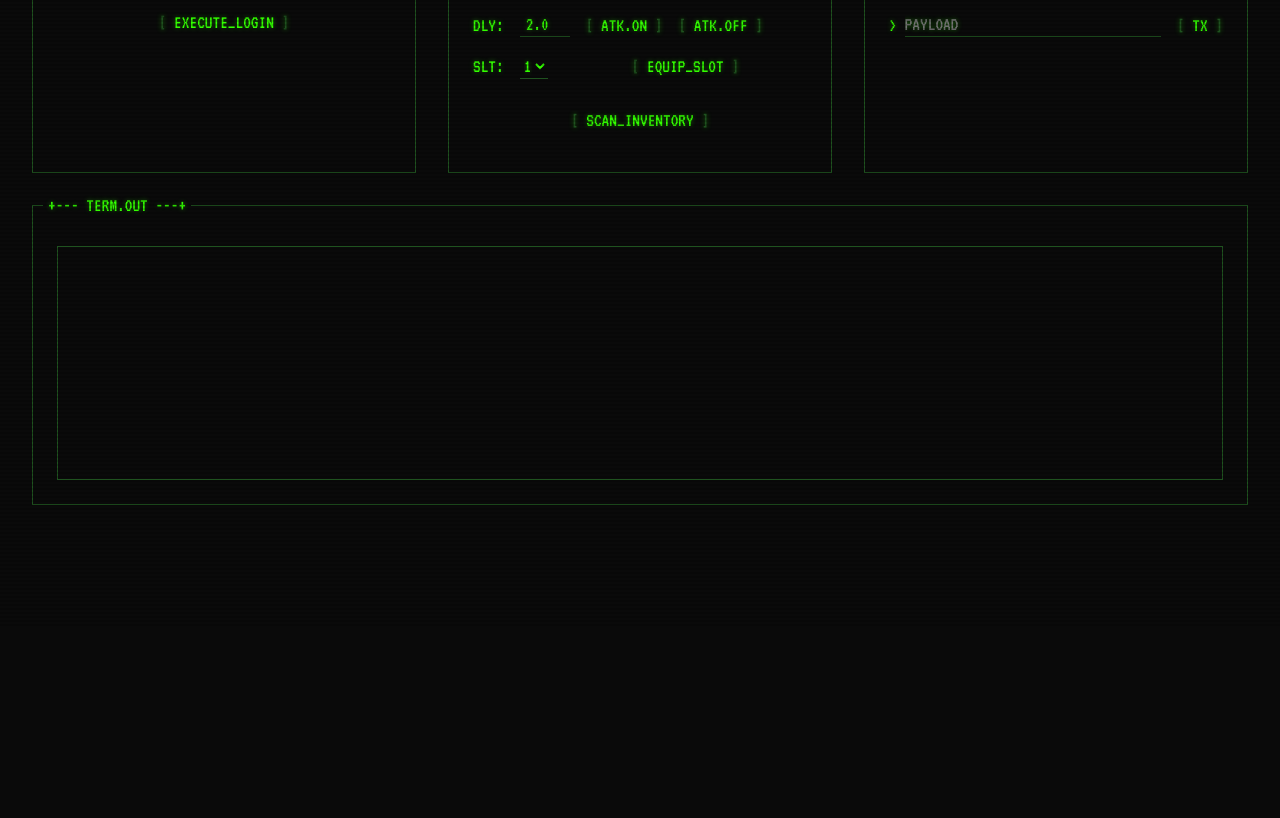
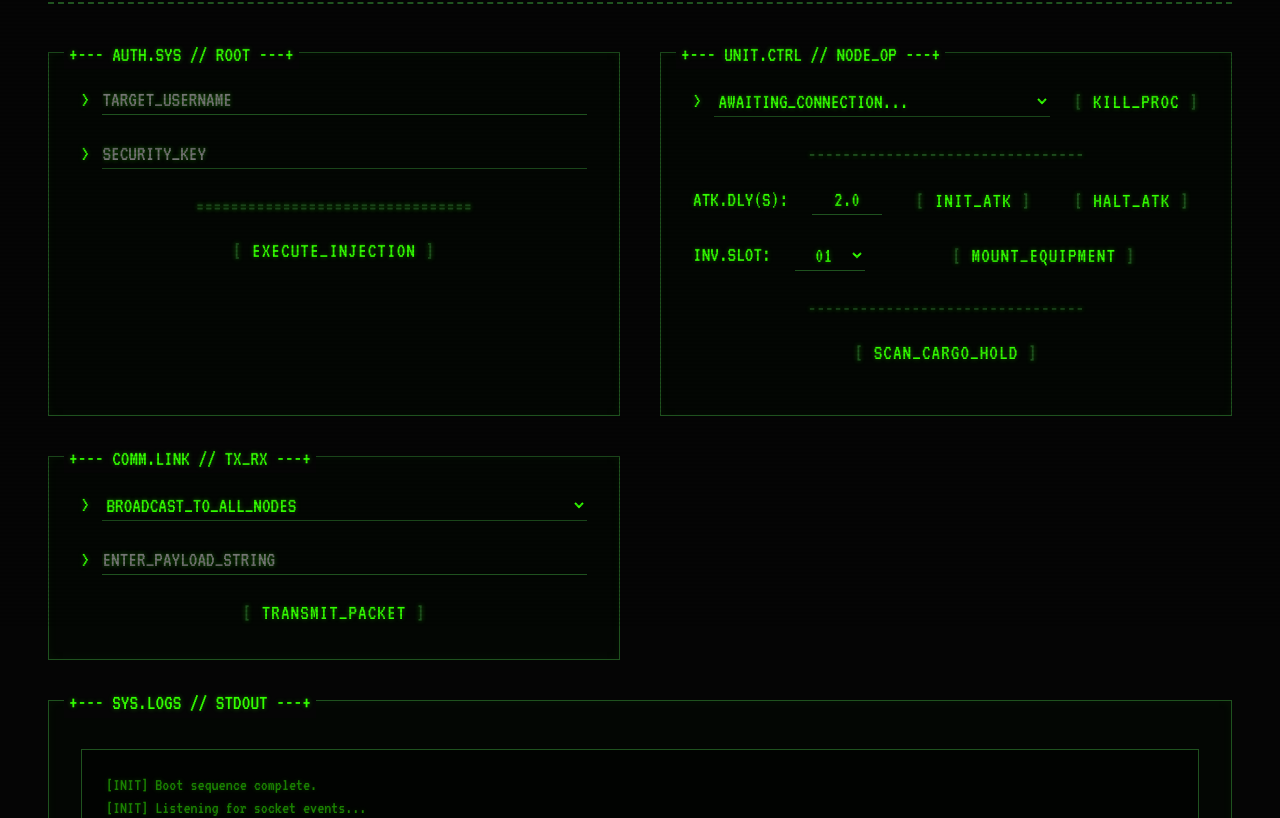
Before and after one commit to zmendless/afk-client2, a website: page index.html in a window 1280 px wide. Shown: the part 174-992 px from the top of the page. Before the commit the page ends 800 px from the top, so only its background shows below. Drawn offline with Linux system fonts and the light colour scheme; no server answers.

Commit message:
Update index.html

```diff
--- a/index.html
+++ b/index.html
@@ -3,32 +3,35 @@
 <head>
     <meta charset="UTF-8">
     <meta name="viewport" content="width=device-width, initial-scale=1.0">
-    <title>TULPAR_OS</title>
+    <title>TULPAR_OS_V2</title>
     <style>
         @import url('https://fonts.googleapis.com/css2?family=VT323&display=swap');
 
         :root {
-            --bg: #0a0a0a;
+            --bg: #050505;
             --fg: #33ff00;
             --muted: #1f521f;
             --glow: 0 0 5px rgba(51, 255, 0, 0.4);
             --scanline: rgba(0, 0, 0, 0.15);
         }
 
+        /* Custom text selection for that true terminal feel */
+        ::selection { background: var(--fg); color: var(--bg); text-shadow: none; }
+
         body {
             background-color: var(--bg);
             color: var(--fg);
             font-family: 'VT323', monospace;
-            font-size: 1.2rem;
+            font-size: 1.35rem; /* Increased base size */
             text-transform: uppercase;
             text-shadow: var(--glow);
-            margin: 0;
-            padding: 2rem;
-            line-height: 1.2;
+            margin: 0 auto;
+            max-width: 1600px; /* Expansive layout constraint */
+            padding: 3rem; /* More breathing room */
+            line-height: 1.3;
             overflow-x: hidden;
         }
 
-        /* CRT Scanline Overlay */
         body::after {
             content: " ";
             display: block;
@@ -42,35 +45,51 @@
 
         header {
             border-bottom: 2px dashed var(--muted);
-            padding-bottom: 1rem;
-            margin-bottom: 2rem;
+            padding-bottom: 1.5rem;
+            margin-bottom: 3rem;
             display: flex;
             justify-content: space-between;
             align-items: flex-end;
         }
 
-        h1 { margin: 0; font-size: 2rem; font-weight: normal; }
-        .status { color: var(--fg); opacity: 0.8; }
-        .blink { animation: blinker 1s linear infinite; }
+        .logo h1 {
+            margin: 0;
+            font-size: 1.8rem;
+            font-weight: normal;
+            letter-spacing: 2px;
+            line-height: 1;
+        }
+
+        .sys-telemetry {
+            text-align: right;
+            font-size: 1.1rem;
+            color: var(--muted);
+        }
+        .sys-telemetry div { margin-bottom: 0.2rem; }
+        .sys-telemetry .active-status { color: var(--fg); font-weight: bold; }
+
+        .blink { animation: blinker 1s cubic-bezier(0.5, 0, 1, 1) infinite; }
         @keyframes blinker { 50% { opacity: 0; } }
 
         .grid {
             display: grid;
-            grid-template-columns: repeat(auto-fit, minmax(350px, 1fr));
-            gap: 2rem;
+            grid-template-columns: repeat(auto-fit, minmax(400px, 1fr)); /* Larger panels */
+            gap: 2.5rem;
         }
 
         .panel {
             border: 1px solid var(--muted);
-            padding: 1.5rem;
+            padding: 2rem; /* Increased padding */
             position: relative;
+            background: rgba(0, 10, 0, 0.3);
+            box-shadow: inset 0 0 10px rgba(51, 255, 0, 0.05);
         }
 
         .panel::before {
             content: "+--- " attr(data-title) " ---+";
             position: absolute;
             top: -12px;
-            left: 10px;
+            left: 15px;
             background: var(--bg);
             padding: 0 5px;
             color: var(--fg);
@@ -78,22 +97,13 @@
 
         .row {
             display: flex;
-            gap: 1rem;
-            margin-bottom: 1rem;
+            gap: 1.5rem;
+            margin-bottom: 1.5rem;
             align-items: center;
         }
 
-        .input-wrap {
-            display: flex;
-            align-items: center;
-            flex: 1;
-        }
-
-        .input-wrap::before {
-            content: ">";
-            margin-right: 0.5rem;
-            color: var(--fg);
-        }
+        .input-wrap { display: flex; align-items: center; flex: 1; }
+        .input-wrap::before { content: ">"; margin-right: 0.8rem; color: var(--fg); }
 
         input, select {
             background: transparent;
@@ -106,13 +116,22 @@
             outline: none;
             width: 100%;
             text-transform: uppercase;
-            padding: 2px 0;
+            padding: 4px 0;
+            transition: border-color 0.2s;
         }
 
         input:focus, select:focus { border-bottom-color: var(--fg); }
         option { background: var(--bg); color: var(--fg); }
 
-        .short-input { width: 50px; text-align: center; }
+        /* Remove Number Input Spinners */
+        input[type="number"]::-webkit-inner-spin-button,
+        input[type="number"]::-webkit-outer-spin-button {
+            -webkit-appearance: none;
+            margin: 0;
+        }
+        input[type="number"] { -moz-appearance: textfield; }
+
+        .short-input { width: 70px; text-align: center; }
 
         button {
             background: transparent;
@@ -125,6 +144,7 @@
             transition: none;
             padding: 0;
             white-space: nowrap;
+            letter-spacing: 1px;
         }
 
         button::before { content: "[ "; color: var(--muted); }
@@ -132,93 +152,127 @@
         button:hover { background: var(--fg); color: var(--bg); text-shadow: none; }
         button:hover::before, button:hover::after { color: var(--bg); }
 
+        .divider {
+            color: var(--muted);
+            margin: 1rem 0;
+            text-align: center;
+            overflow: hidden;
+            white-space: nowrap;
+        }
+
         #console {
-            height: 200px;
+            height: 350px; /* Taller console */
             overflow-y: auto;
             border: 1px solid var(--muted);
-            padding: 1rem;
+            padding: 1.5rem;
             margin-top: 1rem;
-            font-size: 1rem;
-            text-transform: none; /* Keep logs readable */
+            font-size: 1.1rem;
+            text-transform: none;
+            background: rgba(0, 0, 0, 0.5);
         }
 
         ul { list-style: none; padding: 0; margin: 0; }
-        li { display: flex; justify-content: space-between; border-bottom: 1px dashed var(--muted); padding: 0.2rem 0; }
+        li { display: flex; justify-content: space-between; border-bottom: 1px dotted var(--muted); padding: 0.4rem 0; }
 
-        /* Scrollbar styling */
-        ::-webkit-scrollbar { width: 10px; }
+        ::-webkit-scrollbar { width: 12px; }
         ::-webkit-scrollbar-track { background: var(--bg); border-left: 1px solid var(--muted); }
-        ::-webkit-scrollbar-thumb { background: var(--muted); }
+        ::-webkit-scrollbar-thumb { background: var(--muted); border: 1px solid var(--bg); }
         ::-webkit-scrollbar-thumb:hover { background: var(--fg); }
     </style>
 </head>
 <body>
 
     <header>
-        <h1>TULPAR_OS<span class="blink">_</span></h1>
-        <div id="status" class="status">SYS.STATE: OFFLINE</div>
+        <div class="logo">
+            <h1>
++-+-+-+-+-+-+-+-+-+<br>
+|T|U|L|P|A|R|_|O|S|<br>
++-+-+-+-+-+-+-+-+-+<span class="blink">█</span>
+            </h1>
+        </div>
+        <div class="sys-telemetry">
+            <div id="clock">SYS.TIME: 00:00:00</div>
+            <div>MEM: [|||||||...] 48%</div>
+            <div>UPLINK: <span class="active-status">STABLE</span></div>
+            <div id="status" class="active-status">NET.STATE: OFFLINE</div>
+        </div>
     </header>
 
     <div class="grid">
-        <div class="panel" data-title="AUTH.SYS">
+        <div class="panel" data-title="AUTH.SYS // ROOT">
             <div class="row">
-                <div class="input-wrap"><input id="user" placeholder="USERNAME"></div>
-                <div class="input-wrap"><input id="pass" type="password" placeholder="PASSWORD"></div>
+                <div class="input-wrap"><input id="user" placeholder="TARGET_USERNAME" autocomplete="off"></div>
             </div>
-            <button onclick="addBot()" style="width: 100%;">EXECUTE_LOGIN</button>
+            <div class="row">
+                <div class="input-wrap"><input id="pass" type="password" placeholder="SECURITY_KEY"></div>
+            </div>
+            <div class="divider">================================</div>
+            <button onclick="addBot()" style="width: 100%;">EXECUTE_INJECTION</button>
         </div>
 
-        <div class="panel" data-title="UNIT.CTRL">
+        <div class="panel" data-title="UNIT.CTRL // NODE_OP">
             <div class="row">
                 <div class="input-wrap">
                     <select id="bot-select">
-                        <option value="" disabled selected>NO_UNITS_ACTIVE</option>
+                        <option value="" disabled selected>AWAITING_CONNECTION...</option>
                     </select>
                 </div>
-                <button onclick="action('disconnect')">KILL</button>
+                <button onclick="action('disconnect')">KILL_PROC</button>
+            </div>
+
+            <div class="divider">--------------------------------</div>
+
+            <div class="row">
+                <span>ATK.DLY(S):</span>
+                <input id="delay" class="short-input" type="number" step="0.5" min="0.5" value="2.0">
+                <button onclick="attack('start')" style="flex: 1;">INIT_ATK</button>
+                <button onclick="attack('stop')" style="flex: 1;">HALT_ATK</button>
             </div>
 
             <div class="row">
-                <span>DLY:</span>
-                <input id="delay" class="short-input" type="number" step="0.5" min="0.5" value="2.0">
-                <button onclick="attack('start')">ATK.ON</button>
-                <button onclick="attack('stop')">ATK.OFF</button>
+                <span>INV.SLOT:</span>
+                <select id="hotbar-slot" class="short-input">
+                    <option value="0">01</option><option value="1">02</option><option value="2">03</option>
+                    <option value="3">04</option><option value="4">05</option><option value="5">06</option>
+                    <option value="6">07</option><option value="7">08</option><option value="8">09</option>
+                </select>
+                <button onclick="swapHotbar()" style="flex: 1;">MOUNT_EQUIPMENT</button>
             </div>
 
-            <div class="row">
-                <span>SLT:</span>
-                <select id="hotbar-slot" class="short-input" style="width: auto;">
-                    <option value="0">1</option><option value="1">2</option><option value="2">3</option>
-                    <option value="3">4</option><option value="4">5</option><option value="5">6</option>
-                    <option value="6">7</option><option value="7">8</option><option value="8">9</option>
-                </select>
-                <button onclick="swapHotbar()" style="flex: 1;">EQUIP_SLOT</button>
-            </div>
-
-            <button onclick="checkInventory()" style="width: 100%; margin-top: 1rem;">SCAN_INVENTORY</button>
+            <div class="divider">--------------------------------</div>
+            <button onclick="checkInventory()" style="width: 100%;">SCAN_CARGO_HOLD</button>
             <div id="invResult" style="margin-top: 1rem;"></div>
         </div>
 
-        <div class="panel" data-title="COMM.LINK">
+        <div class="panel" data-title="COMM.LINK // TX_RX">
             <div class="row">
                 <div class="input-wrap">
                     <select id="chat-target-select">
-                        <option value="all">BROADCAST_ALL</option>
+                        <option value="all">BROADCAST_TO_ALL_NODES</option>
                     </select>
                 </div>
             </div>
             <div class="row">
-                <div class="input-wrap"><input id="msg" placeholder="PAYLOAD"></div>
-                <button onclick="sendChat()">TX</button>
+                <div class="input-wrap"><input id="msg" placeholder="ENTER_PAYLOAD_STRING" autocomplete="off"></div>
             </div>
+            <button onclick="sendChat()" style="width: 100%;">TRANSMIT_PACKET</button>
         </div>
     </div>
 
-    <div class="panel" data-title="TERM.OUT" style="margin-top: 2rem;">
-        <div id="console"></div>
+    <div class="panel" data-title="SYS.LOGS // STDOUT" style="margin-top: 2.5rem;">
+        <div id="console">
+            <div style="opacity: 0.5;">[INIT] Boot sequence complete.</div>
+            <div style="opacity: 0.5;">[INIT] Listening for socket events...</div>
+        </div>
     </div>
 
     <script>
+        // Real-time System Clock
+        setInterval(() => {
+            const now = new Date();
+            document.getElementById('clock').innerText = `SYS.TIME: ${now.toLocaleTimeString('en-US', { hour12: false })}`;
+        }, 1000);
+
         const evtSource = new EventSource('/api/stream');
         const cons = document.getElementById('console');
         evtSource.onmessage = (e) => {
@@ -226,7 +280,7 @@
             cons.scrollTop = cons.scrollHeight;
         };
 
-        const setStatus = (msg) => document.getElementById('status').innerText = `SYS.STATE: ${msg}`;
+        const setStatus = (msg) => document.getElementById('status').innerText = `NET.STATE: ${msg}`;
 
         async function req(endpoint, data) {
             const res = await fetch(endpoint, {
@@ -250,20 +304,20 @@
             const lastChatVal = chatSelect.value;
 
             ctrlSelect.innerHTML = '';
-            chatSelect.innerHTML = '<option value="all">BROADCAST_ALL</option>';
+            chatSelect.innerHTML = '<option value="all">BROADCAST_TO_ALL_NODES</option>';
 
             if (bots.length === 0) {
-                ctrlSelect.innerHTML = '<option value="" disabled selected>NO_UNITS_ACTIVE</option>';
+                ctrlSelect.innerHTML = '<option value="" disabled selected>AWAITING_CONNECTION...</option>';
                 return;
             }
 
             bots.forEach(b => {
                 const opt1 = document.createElement('option');
-                opt1.value = b; opt1.innerText = b;
+                opt1.value = b; opt1.innerText = `NODE::${b}`;
                 ctrlSelect.appendChild(opt1);
 
                 const opt2 = document.createElement('option');
-                opt2.value = b; opt2.innerText = b;
+                opt2.value = b; opt2.innerText = `NODE::${b}`;
                 chatSelect.appendChild(opt2);
             });
 
@@ -315,14 +369,14 @@
             }
 
             if (data.length === 0) {
-                invContainer.innerHTML = '<div>DATA_NULL</div>';
+                invContainer.innerHTML = '<div style="text-align: center; opacity: 0.5;">[ CARGO_HOLD_EMPTY ]</div>';
                 return;
             }
 
             let html = '<ul>';
             data.forEach(item => {
-                const countStr = String(item.count).padStart(3, '.');
-                html += `<li><span>${item.name}</span><span>${countStr}</span></li>`;
+                const countStr = String(item.count).padStart(3, '0');
+                html += `<li><span>> ${item.name}</span><span>[x${countStr}]</span></li>`;
             });
             html += '</ul>';
             invContainer.innerHTML = html;
```
